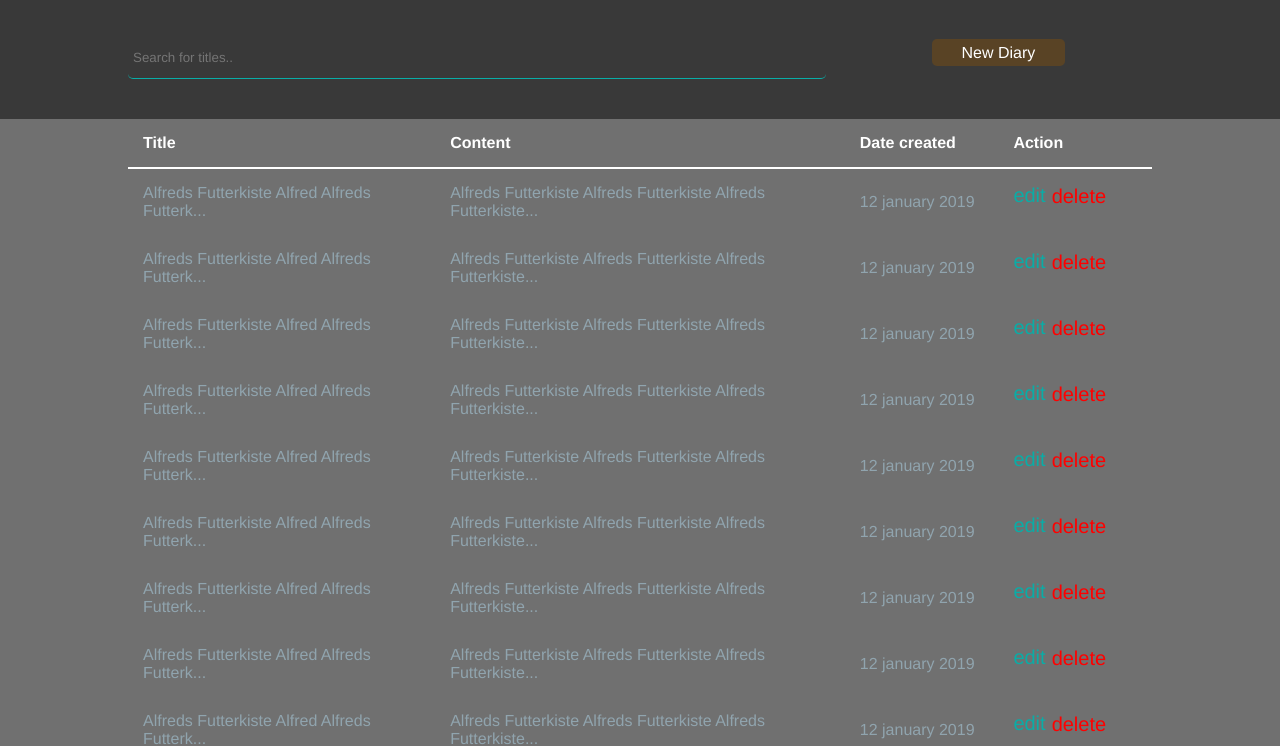
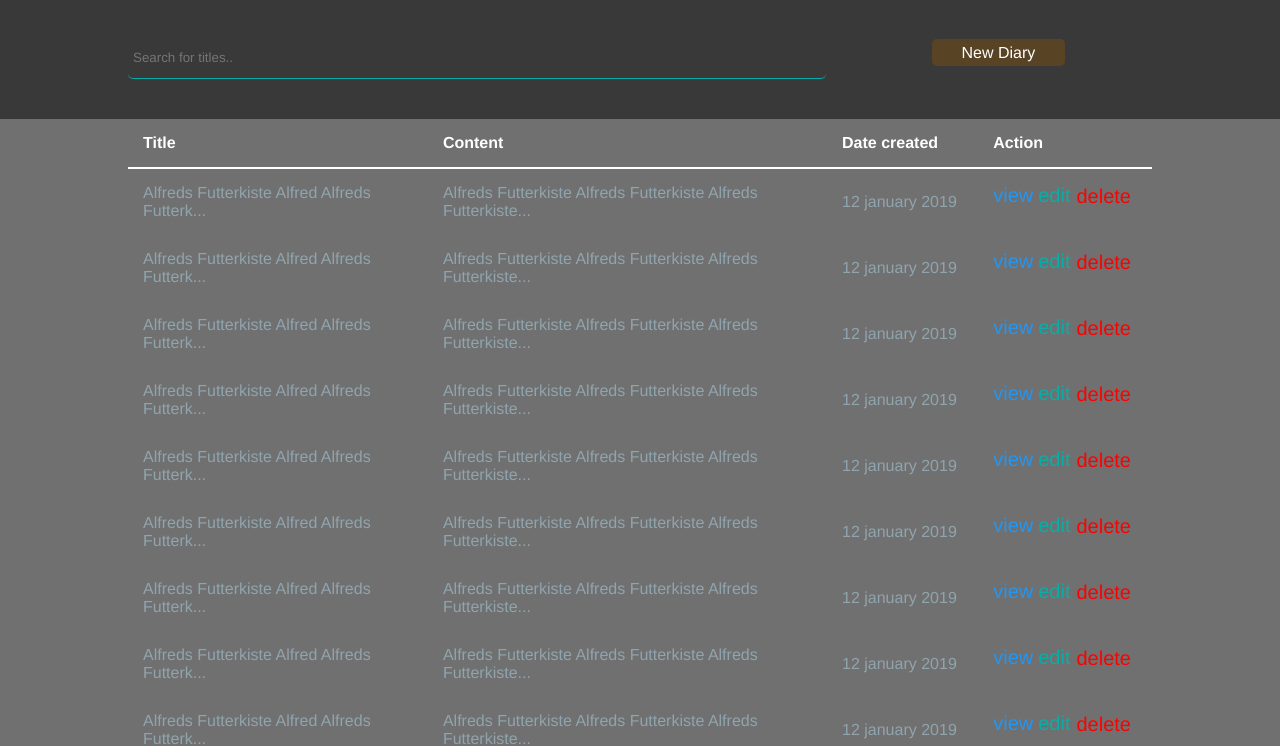
Before and after one commit to aimemalaika/Andela_Cycle_12_Chalenge_One, a plain HTML site: page UI/listdiaries.html in a window 1280 px wide. Shown: the part 54-800 px from the top of the page. Drawn offline with Linux system fonts and the light colour scheme.

Commit message:
[Fixes #168818357]Fixing diary list add a non editable view for post review modification

```diff
--- a/UI/css/main.css
+++ b/UI/css/main.css
@@ -712,3 +712,7 @@ input:checked+.slider:before {
     z-index: 10;
     width: 100%;
 }
+.readpost{
+    color: #2196F3 !important;
+    padding-right: 5px;
+}
--- a/UI/listdiaries.html
+++ b/UI/listdiaries.html
@@ -74,6 +74,7 @@
                             Futterkiste Alfreds Futterkiste Alfreds Futterkiste</td>
                         <td class="dateofp">12 january 2019</td>
                         <td class="row justify-space-between">
+                            <a class="table-link readpost" href="readdiary.html">view</a>
                             <a class="table-link" href="editdiary.html">edit</a>
                             <button onclick="togglealertdelete()" class="table-btn">delete</button>
                         </td>
@@ -86,6 +87,7 @@
                             Futterkiste Alfreds Futterkiste Alfreds Futterkiste</td>
                         <td class="dateofp">12 january 2019</td>
                         <td class="row justify-space-between">
+                            <a class="table-link readpost" href="readdiary.html">view</a>
                             <a class="table-link" href="editdiary.html">edit</a>
                             <button onclick="togglealertdelete()" class="table-btn">delete</button>
                         </td>
@@ -98,6 +100,7 @@
                             Futterkiste Alfreds Futterkiste Alfreds Futterkiste</td>
                         <td class="dateofp">12 january 2019</td>
                         <td class="row justify-space-between">
+                            <a class="table-link readpost" href="readdiary.html">view</a>
                             <a class="table-link" href="editdiary.html">edit</a>
                             <button onclick="togglealertdelete()" class="table-btn">delete</button>
                         </td>
@@ -110,6 +113,7 @@
                             Futterkiste Alfreds Futterkiste Alfreds Futterkiste</td>
                         <td class="dateofp">12 january 2019</td>
                         <td class="row justify-space-between">
+                            <a class="table-link readpost" href="readdiary.html">view</a>
                             <a class="table-link" href="editdiary.html">edit</a>
                             <button onclick="togglealertdelete()" class="table-btn">delete</button>
                         </td>
@@ -122,6 +126,7 @@
                             Futterkiste Alfreds Futterkiste Alfreds Futterkiste</td>
                         <td class="dateofp">12 january 2019</td>
                         <td class="row justify-space-between">
+                            <a class="table-link readpost" href="readdiary.html">view</a>
                             <a class="table-link" href="editdiary.html">edit</a>
                             <button onclick="togglealertdelete()" class="table-btn">delete</button>
                         </td>
@@ -134,6 +139,7 @@
                             Futterkiste Alfreds Futterkiste Alfreds Futterkiste</td>
                         <td class="dateofp">12 january 2019</td>
                         <td class="row justify-space-between">
+                            <a class="table-link readpost" href="readdiary.html">view</a>
                             <a class="table-link" href="editdiary.html">edit</a>
                             <button onclick="togglealertdelete()" class="table-btn">delete</button>
                         </td>
@@ -146,6 +152,7 @@
                             Futterkiste Alfreds Futterkiste Alfreds Futterkiste</td>
                         <td class="dateofp">12 january 2019</td>
                         <td class="row justify-space-between">
+                            <a class="table-link readpost" href="readdiary.html">view</a>
                             <a class="table-link" href="editdiary.html">edit</a>
                             <button onclick="togglealertdelete()" class="table-btn">delete</button>
                         </td>
@@ -158,6 +165,7 @@
                             Futterkiste Alfreds Futterkiste Alfreds Futterkiste</td>
                         <td class="dateofp">12 january 2019</td>
                         <td class="row justify-space-between">
+                            <a class="table-link readpost" href="readdiary.html">view</a>
                             <a class="table-link" href="editdiary.html">edit</a>
                             <button onclick="togglealertdelete()" class="table-btn">delete</button>
                         </td>
@@ -170,6 +178,7 @@
                             Futterkiste Alfreds Futterkiste Alfreds Futterkiste</td>
                         <td class="dateofp">12 january 2019</td>
                         <td class="row justify-space-between">
+                            <a class="table-link readpost" href="readdiary.html">view</a>
                             <a class="table-link" href="editdiary.html">edit</a>
                             <button onclick="togglealertdelete()" class="table-btn">delete</button>
                         </td>
@@ -182,6 +191,7 @@
                             Futterkiste Alfreds Futterkiste Alfreds Futterkiste</td>
                         <td class="dateofp">12 january 2019</td>
                         <td class="row justify-space-between">
+                            <a class="table-link readpost" href="readdiary.html">view</a>
                             <a class="table-link" href="editdiary.html">edit</a>
                             <button onclick="togglealertdelete()" class="table-btn">delete</button>
                         </td>
```
